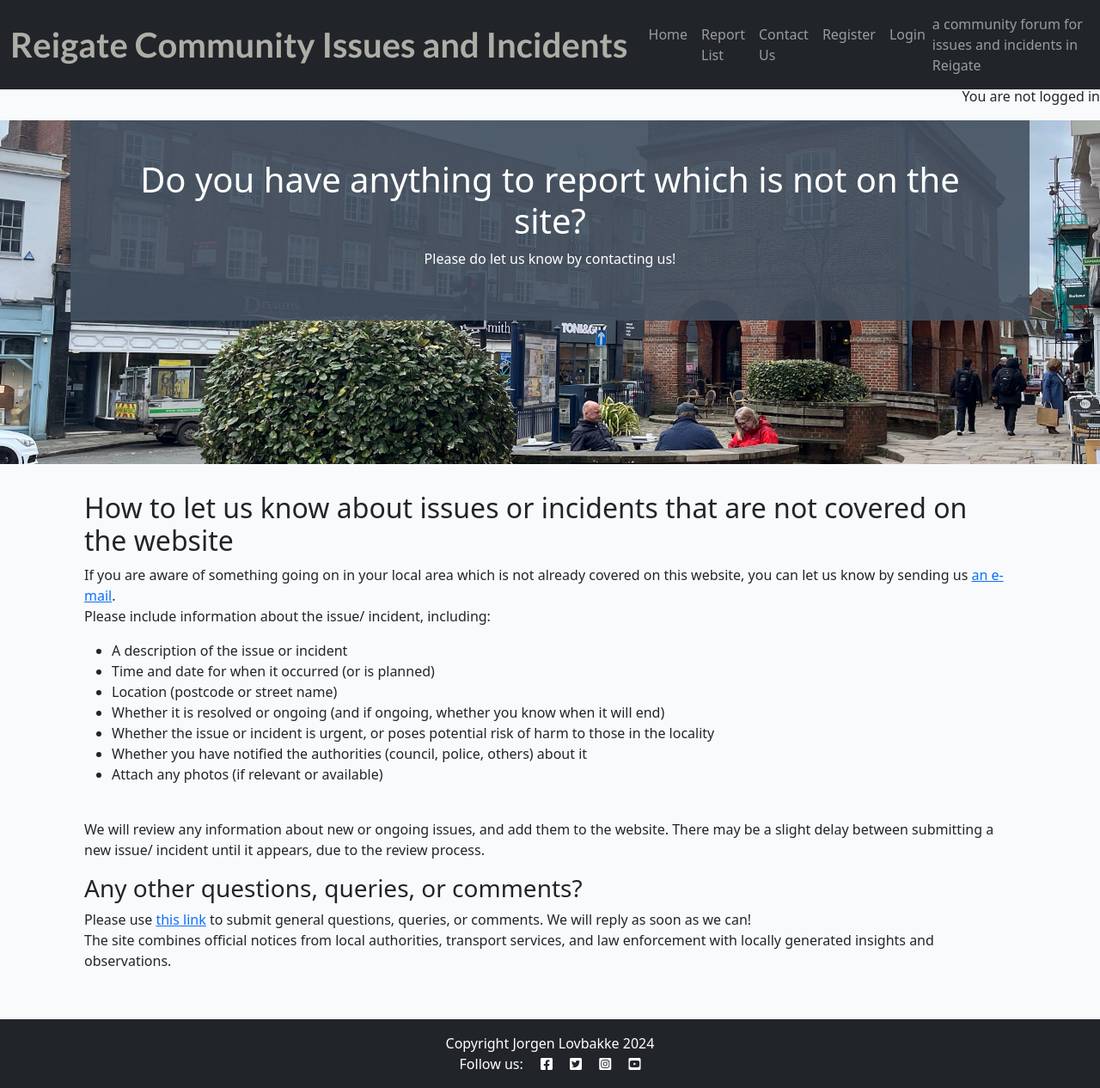
After one commit to JL-14/community-incident-forum, a Django app: page /contact/ in a window 1280 px wide. The commit adds this page. Shown: the whole page at 86% size. Run offline with Django 4.2, Linux system fonts and the light colour scheme.

Commit message:
Add contact page

```diff
--- a/forum/urls.py
+++ b/forum/urls.py
@@ -1,14 +1,13 @@
 # from django.contrib import admin
 from django.urls import path, include
 from . import views
-from .views import IssueList, landing_page, report_detail, comment_edit, comment_delete
+from .views import IssueList, landing_page, report_detail, comment_edit, comment_delete, contact
 
 urlpatterns = [
     path("", landing_page, name="home"),
     path("reportlist/", views.IssueList.as_view(), name="reportlist"),
+    path("contact/", views.contact, name="contact"),
     path("<slug:slug>/", views.report_detail, name="report-detail"),
-    path('<slug:slug>/edit_comment/<int:comment_id>',
-         views.comment_edit, name='comment_edit'),
     path('<slug:slug>/edit_comment/<int:comment_id>',
          views.comment_edit, name='comment_edit'),
     path('<slug:slug>/delete_comment/<int:comment_id>',
--- a/forum/views.py
+++ b/forum/views.py
@@ -8,6 +8,9 @@ from .forms import CommentForm
 
 def landing_page(request):
     return render(request, 'forum/landing_page.html')
+
+def contact(request):
+    return render(request, 'forum/contact.html')
 
 class IssueList (generic.ListView):
     queryset = Issue.objects.order_by('-date_of_issue')
--- a/static/css/style.css
+++ b/static/css/style.css
@@ -84,6 +84,12 @@ body {
     position: relative;
     padding: 4%;
     text-align: center;
+}
+
+.cover-text {
+    color: #212529;
+    text-align: center;
+    font-size: 150%;
 }
 
 .masthead-list {
--- a/templates/base.html
+++ b/templates/base.html
@@ -48,6 +48,9 @@
                     <li class="nav-item">
                         <a class="nav-link {% if request.path == reportlist_url %}active{% endif %}" aria-current="page"
                             href="{% url 'reportlist' %}">Report List</a>
+                    </li>
+                    <li class="contact">
+                        <a class="nav-link {% if request.path == contact_url %}active{% endif %}" aria-current="page" href="{% url 'contact' %}">Contact Us</a>
                     </li>
                     {% if user.is_authenticated %}
                     <li class="nav-item">
--- /dev/null
+++ b/templates/forum/contact.html
@@ -0,0 +1,77 @@
+{% extends "base.html" %}
+{% load static %}
+{% block content %}
+
+<div class="masthead">
+    <div class="container">
+        <div class="row g-0">
+            <div class="col-md-12 masthead-text">
+                <!-- Welcome heading -->
+                <h1 class="welcome-title">
+                    Do you have anything to report which is not on the site?
+                </h1>
+                <p class="welcome-subtitle">
+                    Please do let us know by contacting us!
+                </p>
+            </div>
+        </div>
+    </div>
+</div>
+<div class="container">
+    <div class="row">
+        <div class="col card mb-4 mt-3 left top">
+            <div class="card-body">
+                <h2 class="subhead">
+                    How to let us know about issues or incidents that are not covered on the website
+                </h2>
+                <p class="intro-text">
+                    If you are aware of something going on in your local area which is not already covered on this
+                    website, you can let us know by sending us <a href="mailto:report@reigatecommunityforum.co.uk">an e-mail</a>.
+                    <br>
+                    Please include information about the issue/ incident, including:
+                    <br>
+                    <ul>
+                        <li>
+                            A description of the issue or incident
+                        </li>
+                        <li>
+                            Time and date for when it occurred (or is planned)
+                        </li>
+                        <li>
+                            Location (postcode or street name)
+                        </li>
+                        <li>
+                            Whether it is resolved or ongoing (and if ongoing, whether you know when it will end)
+                        </li>
+                        <li>
+                            Whether the issue or incident is urgent, or poses potential risk of harm to those in
+                            the locality
+                        </li>
+                        <li>
+                            Whether you have notified the authorities (council, police, others) about it
+                        </li>
+                        <li>
+                            Attach any photos (if relevant or available)
+                        </li>
+                    </ul>
+                    <br>
+                    We will review any information about new or ongoing issues, and add them to the website. There may
+                    be a slight delay between submitting a new issue/ incident until it appears, due to the review
+                    process.
+                </p>
+                <h3 class="para-subhead">
+                    Any other questions, queries, or comments?
+                </h3>
+                <p class="intro-text">
+                    Please use <a href="mailto:info@reigatecommunityforum.co.uk">this link</a> to submit general questions, queries, or comments. We will reply as soon as we
+                    can!
+                    <br>
+                    The site combines official notices from local authorities, transport services, and law enforcement
+                    with locally generated insights and observations.
+                </p>
+            </div>
+        </div>
+    </div>
+</div>
+
+{% endblock %}
```
Also changed, not shown: templates/forum/index.html (+13 -1 lines), templates/forum/landing_page.html (+24 -20 lines).
